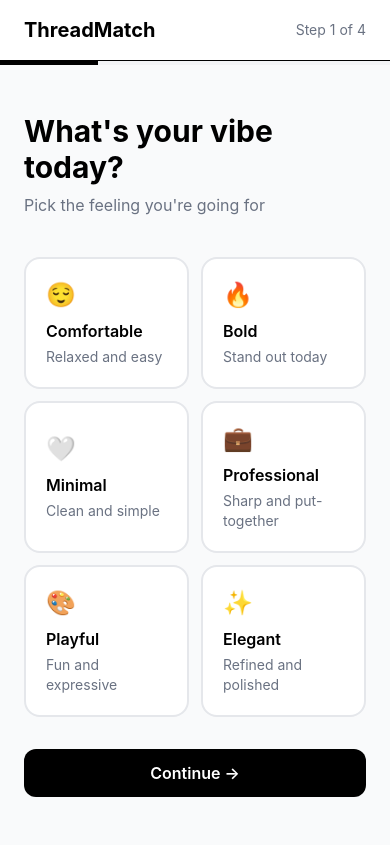
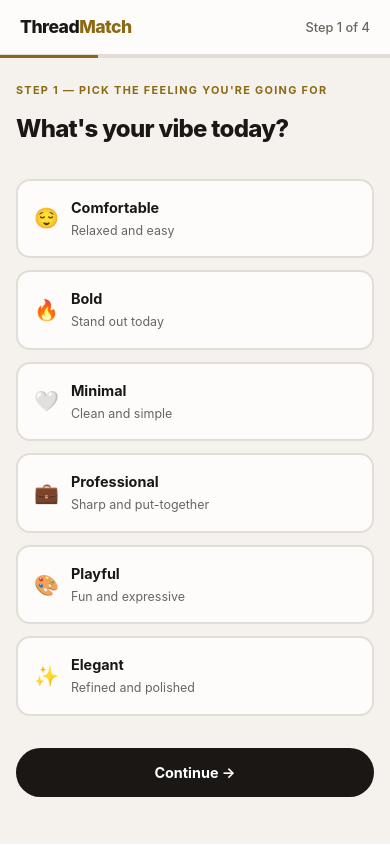
Before and after one commit to Lavanya-0105/ThreadMatch, a React (Vite) app in the folder client/: page /questionnaire in a window 390 px wide. Built offline with nearby package versions, Linux system fonts and the light colour scheme; sample sign-in values are in the browser's storage.

Commit message:
responsive design

```diff
--- /dev/null
+++ b/client/src/hooks/useWindowSize.js
@@ -0,0 +1,22 @@
+import { useState, useEffect } from "react";
+
+export function useWindowSize() {
+  const [size, setSize] = useState({
+    width: window.innerWidth,
+    height: window.innerHeight,
+  });
+
+  useEffect(() => {
+    const handler = () =>
+      setSize({ width: window.innerWidth, height: window.innerHeight });
+    window.addEventListener("resize", handler);
+    return () => window.removeEventListener("resize", handler);
+  }, []);
+
+  return {
+    ...size,
+    isMobile: size.width < 640,
+    isTablet: size.width >= 640 && size.width < 1024,
+    isDesktop: size.width >= 1024,
+  };
+}
--- a/client/src/pages/Home.jsx
+++ b/client/src/pages/Home.jsx
@@ -69,6 +69,7 @@ export default function Home() {
               color: "#4A4540",
               fontSize: "0.875rem",
               textDecoration: "none",
+              display: window.innerWidth < 768 ? "none" : "block",
             }}
           >
             How it works
@@ -79,6 +80,7 @@ export default function Home() {
               color: "#4A4540",
               fontSize: "0.875rem",
               textDecoration: "none",
+              display: window.innerWidth < 768 ? "none" : "block",
             }}
           >
             Features
@@ -388,7 +390,7 @@ export default function Home() {
                 gap: "0.5rem",
               }}
             >
-              Sign Up
+              🚀 Create an account
             </Link>
           </div>
 
--- a/client/src/pages/Questionnaire.jsx
+++ b/client/src/pages/Questionnaire.jsx
@@ -1,5 +1,6 @@
 import { useState } from "react";
-import { useNavigate } from "react-router-dom";
+import { useNavigate, Link } from "react-router-dom";
+import { useWindowSize } from "../hooks/useWindowSize";
 
 const VIBES = [
   {
@@ -24,7 +25,6 @@ const VIBES = [
     desc: "Refined and polished",
   },
 ];
-
 const OCCASIONS = [
   { id: "casual", label: "Casual Day", emoji: "☕" },
   { id: "work", label: "Work / Office", emoji: "💻" },
@@ -33,14 +33,12 @@ const OCCASIONS = [
   { id: "date", label: "Date Night", emoji: "🌹" },
   { id: "outdoor", label: "Outdoor / Active", emoji: "🌿" },
 ];
-
 const WEATHER = [
   { id: "hot", label: "Hot", emoji: "☀️", temp: "30°C+" },
   { id: "warm", label: "Warm", emoji: "🌤️", temp: "22–30°C" },
   { id: "mild", label: "Mild", emoji: "🌥️", temp: "15–22°C" },
   { id: "cold", label: "Cold", emoji: "🧥", temp: "Below 15°C" },
 ];
-
 const BODY_TYPES = [
   { id: "rectangle", label: "Rectangle", desc: "Shoulders & hips same width" },
   { id: "pear", label: "Pear", desc: "Hips wider than shoulders" },
@@ -49,8 +47,36 @@ const BODY_TYPES = [
   { id: "athletic", label: "Athletic", desc: "Broad shoulders, narrow hips" },
 ];
 
+const STEPS = [
+  {
+    title: "What's your vibe today?",
+    subtitle: "Pick the feeling you're going for",
+    field: "vibe",
+    options: VIBES,
+  },
+  {
+    title: "Where are you headed?",
+    subtitle: "Your occasion shapes the whole outfit",
+    field: "occasion",
+    options: OCCASIONS,
+  },
+  {
+    title: "What's the weather like?",
+    subtitle: "We'll factor this into fabric and layering",
+    field: "weather",
+    options: WEATHER,
+  },
+  {
+    title: "Your body type",
+    subtitle: "Helps us suggest the most flattering silhouettes",
+    field: "bodyType",
+    options: BODY_TYPES,
+  },
+];
+
 export default function Questionnaire() {
   const navigate = useNavigate();
+  const { isMobile } = useWindowSize();
   const [step, setStep] = useState(0);
   const [data, setData] = useState({
     vibe: "",
@@ -60,155 +86,266 @@ export default function Questionnaire() {
     freeText: "",
   });
 
-  const steps = [
-    {
-      title: "What's your vibe today?",
-      subtitle: "Pick the feeling you're going for",
-      field: "vibe",
-      options: VIBES,
-      type: "vibe",
-    },
-    {
-      title: "Where are you headed?",
-      subtitle: "Your occasion shapes the whole outfit",
-      field: "occasion",
-      options: OCCASIONS,
-      type: "simple",
-    },
-    {
-      title: "What's the weather like?",
-      subtitle: "We'll factor this into fabric and layering",
-      field: "weather",
-      options: WEATHER,
-      type: "weather",
-    },
-    {
-      title: "Your body type",
-      subtitle: "Helps us suggest the most flattering silhouettes",
-      field: "bodyType",
-      options: BODY_TYPES,
-      type: "body",
-    },
-  ];
-
-  const current = steps[step];
-  const isLastStep = step === steps.length - 1;
-
-  const select = (value) => {
-    setData((prev) => ({ ...prev, [current.field]: value }));
-  };
+  const current = STEPS[step];
+  const isLast = step === STEPS.length - 1;
+  const progress = ((step + 1) / STEPS.length) * 100;
 
   const next = () => {
     if (!data[current.field]) {
       alert("Please make a selection to continue");
       return;
     }
-    if (isLastStep) {
+    if (isLast) {
       localStorage.setItem("userContext", JSON.stringify(data));
       navigate("/wardrobe-builder");
-    } else {
-      setStep((s) => s + 1);
-    }
+    } else setStep((s) => s + 1);
   };
 
-  const progress = ((step + 1) / steps.length) * 100;
+  return (
+    <div
+      style={{
+        fontFamily: "'Inter', system-ui, sans-serif",
+        backgroundColor: "#F5F2EE",
+        minHeight: "100vh",
+        color: "#1A1714",
+      }}
+    >
+      {/* Nav */}
+      <nav
+        style={{
+          backgroundColor: "#FDFCFA",
+          borderBottom: "1px solid #E2DDD6",
+          padding: isMobile ? "0.875rem 1.25rem" : "1rem 2rem",
+          display: "flex",
+          alignItems: "center",
+          justifyContent: "space-between",
+          position: "sticky",
+          top: 0,
+          zIndex: 20,
+        }}
+      >
+        <Link
+          to="/"
+          style={{
+            fontSize: "1.1rem",
+            fontWeight: 800,
+            letterSpacing: "-0.03em",
+            color: "#1A1714",
+            textDecoration: "none",
+          }}
+        >
+          Thread<span style={{ color: "#8B6914" }}>Match</span>
+        </Link>
+        <span style={{ fontSize: "0.8rem", color: "#6B6560", fontWeight: 500 }}>
+          Step {step + 1} of {STEPS.length}
+        </span>
+      </nav>
 
-  return (
-    <div className="min-h-screen bg-gray-50">
-      {/* Header */}
-      <div className="bg-white border-b px-6 py-4 flex items-center justify-between">
-        <h1 className="text-xl font-bold">ThreadMatch</h1>
-        <span className="text-sm text-gray-500">
-          Step {step + 1} of {steps.length}
-        </span>
-      </div>
-
-      {/* Progress bar */}
-      <div className="h-1 bg-gray-100">
+      {/* Progress */}
+      <div style={{ height: "3px", backgroundColor: "#E2DDD6" }}>
         <div
-          className="h-1 bg-black transition-all duration-500"
-          style={{ width: `${progress}%` }}
+          style={{
+            height: "3px",
+            backgroundColor: "#8B6914",
+            width: `${progress}%`,
+            transition: "width 0.4s ease",
+          }}
         />
       </div>
 
-      <div className="max-w-2xl mx-auto px-6 py-12">
-        {/* Step title */}
-        <div className="mb-10">
-          <h2 className="text-3xl font-bold mb-2">{current.title}</h2>
-          <p className="text-gray-500">{current.subtitle}</p>
+      <div
+        style={{
+          maxWidth: "680px",
+          margin: "0 auto",
+          padding: isMobile ? "1.5rem 1rem" : "3rem 1.5rem",
+        }}
+      >
+        <div style={{ marginBottom: "2rem" }}>
+          <p
+            style={{
+              fontSize: "0.68rem",
+              fontWeight: 700,
+              letterSpacing: "0.12em",
+              textTransform: "uppercase",
+              color: "#8B6914",
+              margin: "0 0 0.75rem",
+            }}
+          >
+            Step {step + 1} — {current.subtitle}
+          </p>
+          <h2
+            style={{
+              fontSize: isMobile ? "1.5rem" : "1.875rem",
+              fontWeight: 800,
+              letterSpacing: "-0.03em",
+              margin: 0,
+              color: "#1A1714",
+            }}
+          >
+            {current.title}
+          </h2>
         </div>
 
-        {/* Options */}
-        <div className="grid grid-cols-2 gap-3 mb-8">
+        {/* Options — 1 col on mobile, 2 on tablet+ */}
+        <div
+          style={{
+            display: "grid",
+            gridTemplateColumns: isMobile ? "1fr" : "1fr 1fr",
+            gap: "0.75rem",
+            marginBottom: "2rem",
+          }}
+        >
           {current.options.map((opt) => {
             const selected = data[current.field] === opt.id;
             return (
               <button
                 key={opt.id}
-                onClick={() => select(opt.id)}
-                className={`text-left p-5 rounded-2xl border-2 transition-all duration-200
-                  ${
-                    selected
-                      ? "border-black bg-black text-white"
-                      : "border-gray-200 bg-white hover:border-gray-400"
-                  }`}
+                onClick={() =>
+                  setData((p) => ({ ...p, [current.field]: opt.id }))
+                }
+                style={{
+                  textAlign: "left",
+                  padding: isMobile ? "1rem" : "1.25rem",
+                  borderRadius: "0.875rem",
+                  border: `2px solid ${selected ? "#1A1714" : "#E2DDD6"}`,
+                  backgroundColor: selected ? "#1A1714" : "#FDFCFA",
+                  color: selected ? "#fff" : "#1A1714",
+                  cursor: "pointer",
+                  transition: "all 0.15s",
+                  fontFamily: "inherit",
+                  display: isMobile ? "flex" : "block",
+                  alignItems: isMobile ? "center" : "unset",
+                  gap: isMobile ? "0.75rem" : "0",
+                }}
               >
                 {opt.emoji && (
-                  <span className="text-2xl block mb-2">{opt.emoji}</span>
+                  <span
+                    style={{
+                      fontSize: isMobile ? "1.25rem" : "1.5rem",
+                      display: isMobile ? "inline" : "block",
+                      marginBottom: isMobile ? 0 : "0.625rem",
+                    }}
+                  >
+                    {opt.emoji}
+                  </span>
                 )}
-                <span className="font-semibold block">{opt.label}</span>
+                <div>
+                  <span
+                    style={{
+                      fontWeight: 700,
+                      fontSize: "0.9rem",
+                      display: "block",
+                    }}
+                  >
+                    {opt.label}
+                  </span>
                   {opt.desc && (
                     <span
-                    className={`text-sm mt-1 block ${selected ? "text-gray-300" : "text-gray-500"}`}
+                      style={{
+                        fontSize: "0.78rem",
+                        marginTop: "0.2rem",
+                        display: "block",
+                        color: selected ? "rgba(255,255,255,0.7)" : "#6B6560",
+                      }}
                     >
                       {opt.desc}
                     </span>
                   )}
                   {opt.temp && (
                     <span
-                    className={`text-sm mt-1 block ${selected ? "text-gray-300" : "text-gray-500"}`}
+                      style={{
+                        fontSize: "0.78rem",
+                        marginTop: "0.2rem",
+                        display: "block",
+                        color: selected ? "rgba(255,255,255,0.7)" : "#6B6560",
+                      }}
                     >
                       {opt.temp}
                     </span>
                   )}
+                </div>
               </button>
             );
           })}
         </div>
 
-        {/* Free text — only on last step */}
-        {isLastStep && (
-          <div className="mb-8">
-            <label className="block text-sm font-medium text-gray-700 mb-2">
-              Anything specific in mind today? (optional)
+        {/* Free text */}
+        {isLast && (
+          <div style={{ marginBottom: "2rem" }}>
+            <label
+              style={{
+                display: "block",
+                fontSize: "0.8rem",
+                fontWeight: 600,
+                color: "#4A4540",
+                marginBottom: "0.5rem",
+              }}
+            >
+              Anything specific in mind today?{" "}
+              <span style={{ color: "#9C9488", fontWeight: 400 }}>
+                (optional)
+              </span>
             </label>
             <textarea
               value={data.freeText}
               onChange={(e) =>
-                setData((prev) => ({ ...prev, freeText: e.target.value }))
+                setData((p) => ({ ...p, freeText: e.target.value }))
               }
-              placeholder="e.g. I want to wear my cotton trousers today, something breathable..."
+              placeholder="e.g. I want to wear my cotton trousers today..."
               rows={3}
-              className="w-full border-2 border-gray-200 rounded-xl p-4 text-sm focus:outline-none focus:border-black resize-none"
+              style={{
+                width: "100%",
+                border: "1.5px solid #E2DDD6",
+                borderRadius: "0.75rem",
+                padding: "0.875rem 1rem",
+                fontSize: "0.875rem",
+                backgroundColor: "#FDFCFA",
+                color: "#1A1714",
+                fontFamily: "inherit",
+                outline: "none",
+                resize: "none",
+                boxSizing: "border-box",
+              }}
             />
           </div>
         )}
 
         {/* Navigation */}
-        <div className="flex gap-3">
+        <div style={{ display: "flex", gap: "0.75rem" }}>
           {step > 0 && (
             <button
               onClick={() => setStep((s) => s - 1)}
-              className="px-6 py-3 border-2 border-gray-200 rounded-xl font-medium hover:border-gray-400 transition"
+              style={{
+                padding: "0.875rem 1.5rem",
+                border: "1.5px solid #E2DDD6",
+                borderRadius: "999px",
+                backgroundColor: "transparent",
+                color: "#1A1714",
+                fontSize: "0.9rem",
+                fontWeight: 500,
+                cursor: "pointer",
+                fontFamily: "inherit",
+              }}
             >
               Back
             </button>
           )}
           <button
             onClick={next}
-            className="flex-1 bg-black text-white py-3 rounded-xl font-semibold hover:opacity-90 transition"
+            style={{
+              flex: 1,
+              padding: "0.875rem",
+              backgroundColor: "#1A1714",
+              color: "#fff",
+              border: "none",
+              borderRadius: "999px",
+              fontSize: "0.9rem",
+              fontWeight: 700,
+              cursor: "pointer",
+              fontFamily: "inherit",
+            }}
           >
-            {isLastStep ? "Build My Wardrobe →" : "Continue →"}
+            {isLast ? "Build My Wardrobe →" : "Continue →"}
           </button>
         </div>
       </div>
```
Lines whose indentation alone changed are shown as unchanged.
